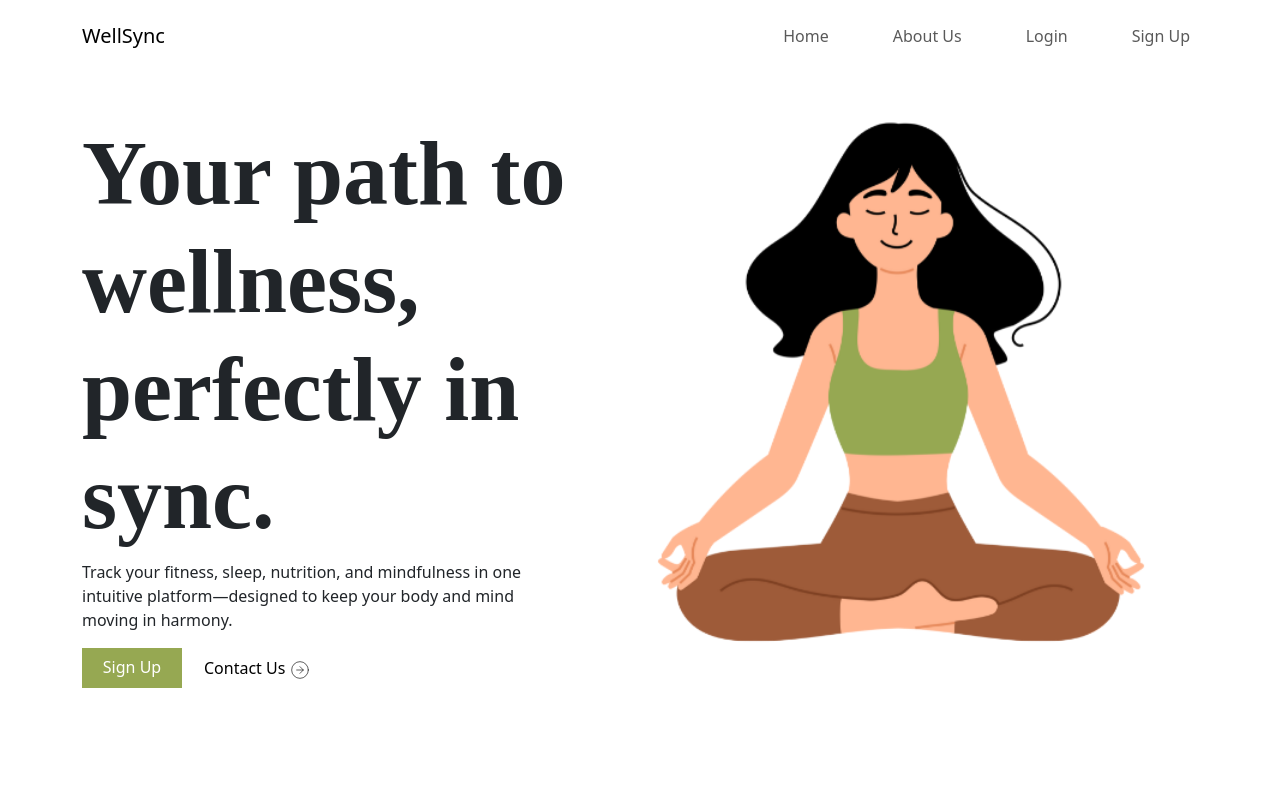
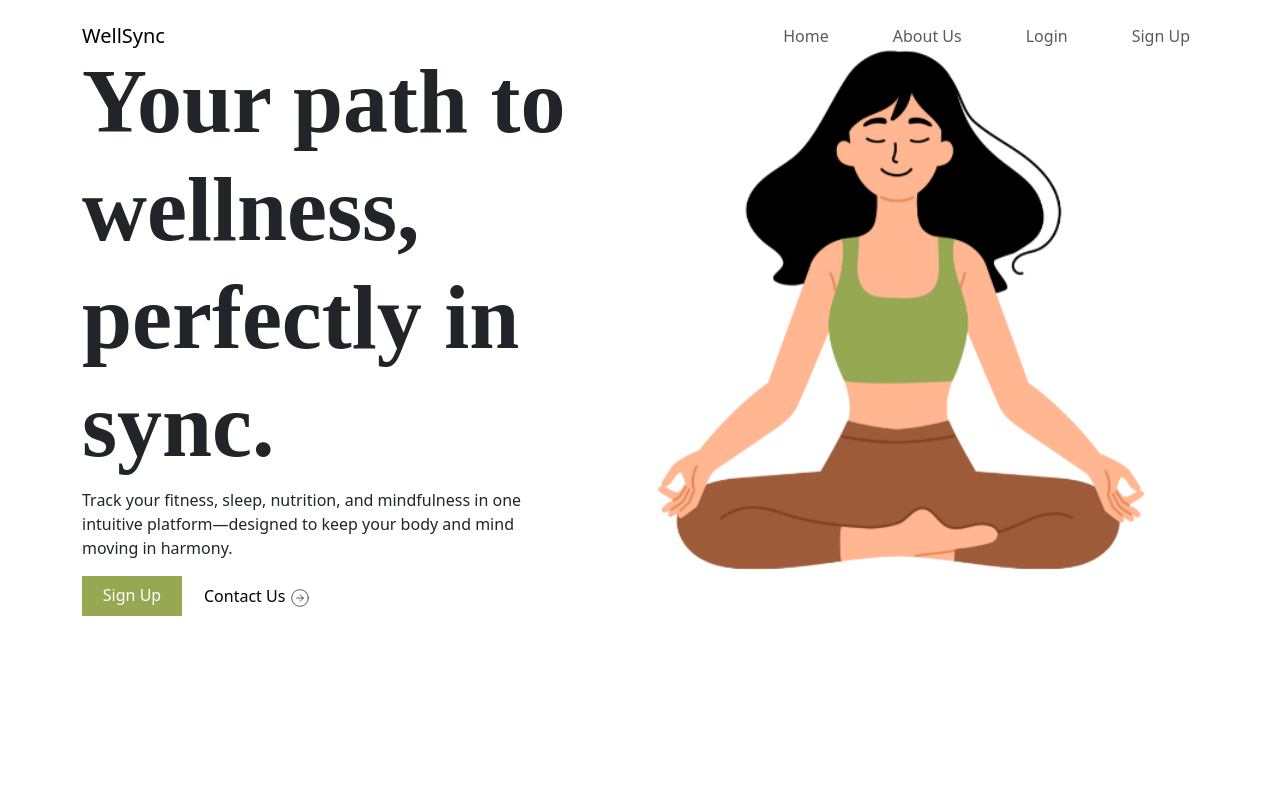
Before and after one commit to FrancheskaClair/fitnessApp-client, a React (Create React App) app: page / in a window 1280 px wide. Shown: the top 790 px of the page. Built offline with nearby package versions, Linux system fonts and the light colour scheme; no server answers; what notyf would draw is missing.

Commit message:
Add code for app building-fs-1

```diff
--- a/src/components/Navbar.js
+++ b/src/components/Navbar.js
@@ -15,7 +15,7 @@ export default function NavbarApp() {
   const {user} = useContext(UserContext);
 
   return (
-    <Navbar expand="lg" className="bg-body-tertiary p-3" id="nav">
+    <Navbar expand="lg" className="bg-body-tertiary fixed-top p-3" id="nav">
       <Container>
         <Navbar.Brand as={Link} to="/">WellSync</Navbar.Brand>
         <Navbar.Toggle aria-controls="basic-navbar-nav" />
--- a/src/index.css
+++ b/src/index.css
@@ -15,13 +15,6 @@
 
 
 /*Start of Landing*/
-#hero{
-  background-image: url('');
-  background-size: cover;
-  background-position: center;
-  background-repeat: no-repeat;
-}
-
 #hero-txt > h1{
   font-family: 'Merriweather';
 font-style: normal;
```
